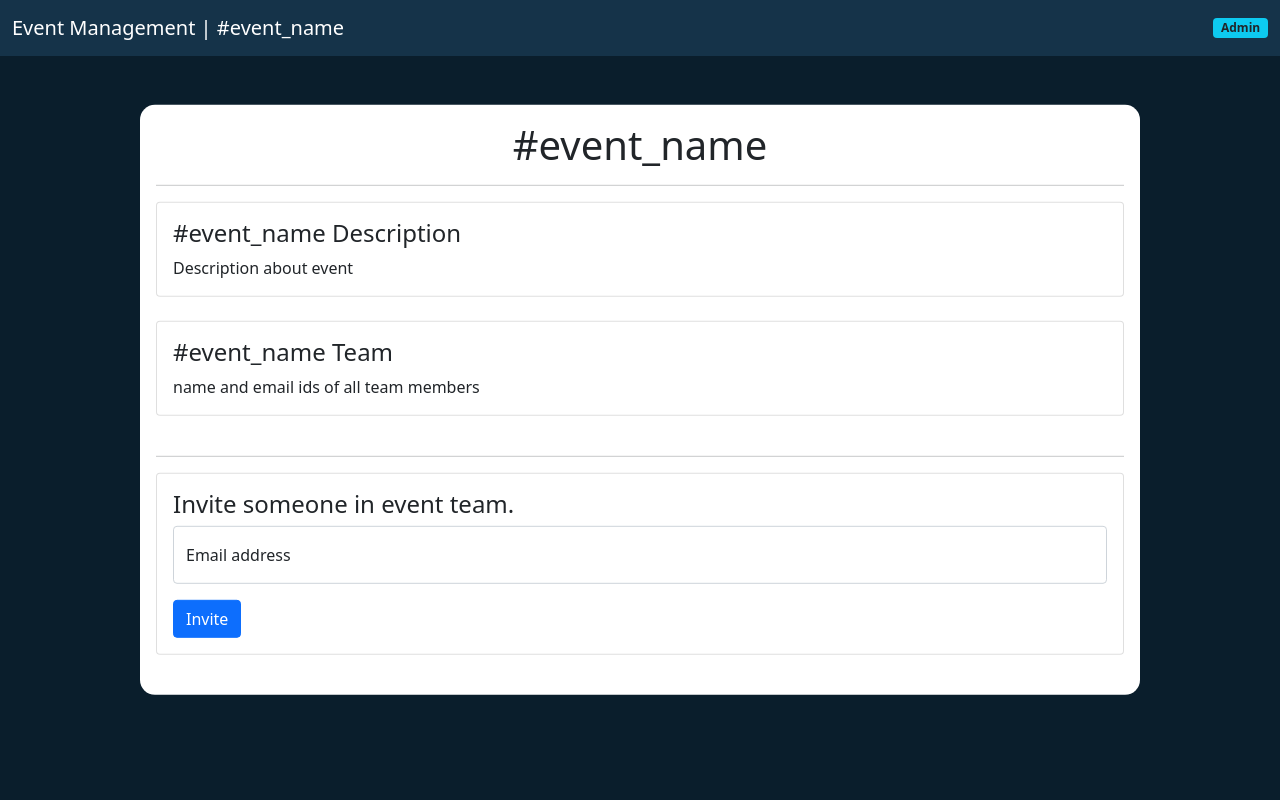
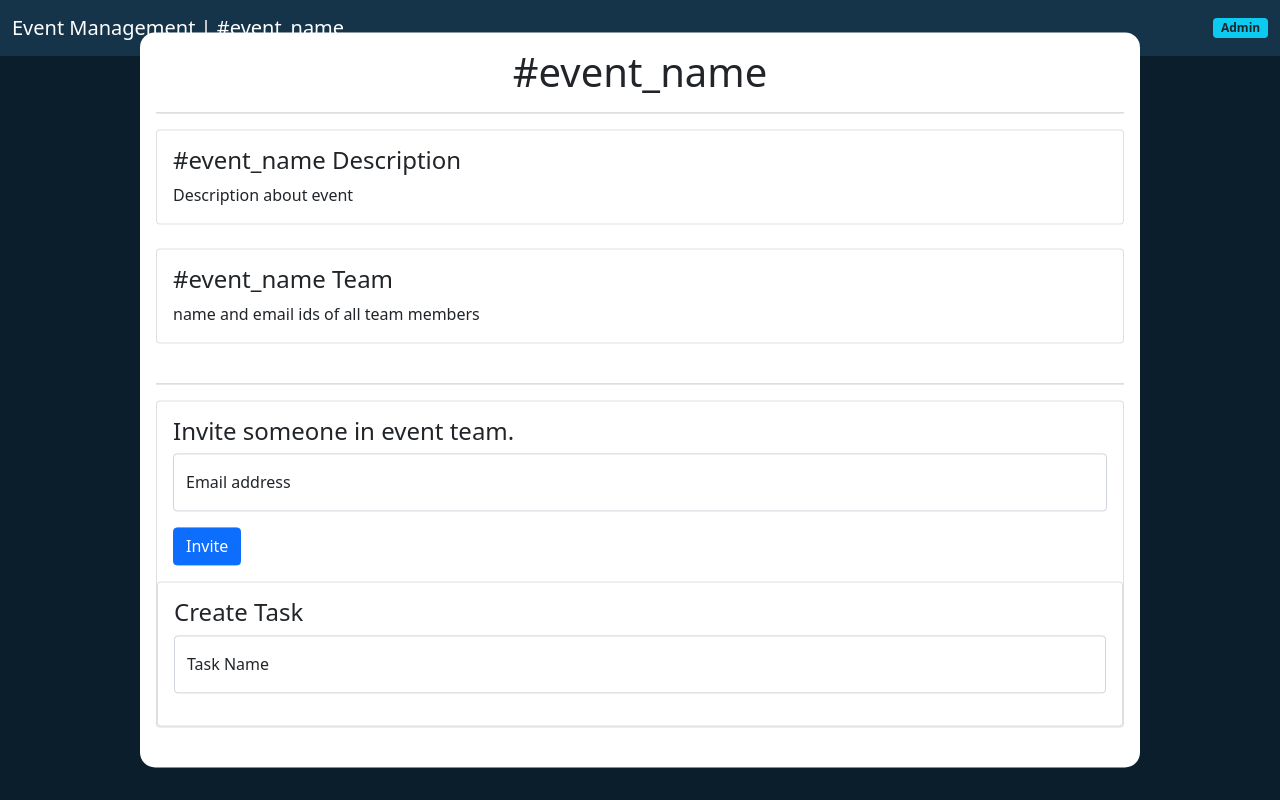
Before and after one commit to sanskarfc/HackRush2021-sdbm, a Flask app: template templates/eventpage.html in a window 1280 px wide. Run offline with Flask 2, Linux system fonts and the light colour scheme; the template is opened without the code that fills it, so the values that code supplies are empty.

Commit message:
added create task feature

```diff
--- a/templates/eventpage.html
+++ b/templates/eventpage.html
@@ -56,6 +56,15 @@
                                 <input class="btn btn-primary" type="submit" value="Invite" >
                             </form>
                         </div>
+                        <div class="card">
+                            <div class="card-body">
+                        <h4>Create Task</h4>
+                         <div class="form-floating mb-3">
+                            <input type="text" class="form-control" id="newtask" placeholder="Task Name" name="atask" required>
+                          <label for="newtask">Task Name</label>
+                        </div>
+                        </div>
+                        </div>
                     </div>
                     <br>
                 </div>
```
